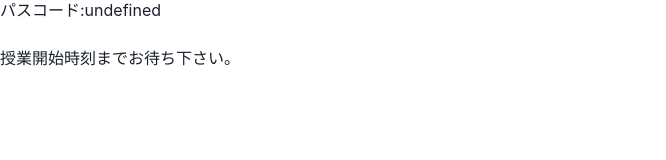
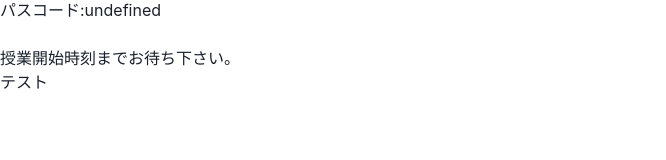
Before and after one commit to joel2145/official-search, a React (Create React App) app: page /waitting in a window 1280 px wide. Shown: the part 122-282 px from the top of the page, without its empty margins (0-666 px from the left). Built offline with nearby package versions, Linux system fonts and the light colour scheme.

Commit message:
エラー：exec is not a function　が発生

```diff
--- a/src/pages/WaitingRoomPage.js
+++ b/src/pages/WaitingRoomPage.js
@@ -14,18 +14,22 @@ export const WaitingRoomPage = (props) => {
 
   // zoomに入る関数
   const exec = require('child_process').exec;
-  const EnterTheRoom = () => exec(`open 'zoommtg://zoom.us/join?confno=${meetingID}&pwd=${passcode}'`, (error, stdout, stderr) => {
-    if (error) {
-      console.log(error);
-      console.log(stderr);
-    }
-    console.log(stdout);
-  });
+  const EnterTheRoom = () => {
+    console.log(meetingID)
+    exec(`open 'zoommtg://zoom.us/join?confno=${meetingID}&pwd=${passcode}'`, (error, stdout, stderr) => {
+      if (error) {
+        console.log(error);
+        console.log(stderr);
+      }
+      console.log(stdout);
+    })
+  };
 
   // 授業開始時間になったら自動的にzoomへ入る関数
-  const AutoZoomEnter = () => {
+  // const AutoZoomEnter = () => {
 
-  }
+  // }
+
   return (
     <>
       <div>WaitingRoomPage</div>
@@ -37,6 +41,7 @@ export const WaitingRoomPage = (props) => {
       <p>{`パスコード:${passcode}`}</p>
       <br />
       <p>{`授業開始時刻までお待ち下さい。`}</p>
+      <button onClick={() => EnterTheRoom()}> テスト</button>
     </>
   );
 };
```
